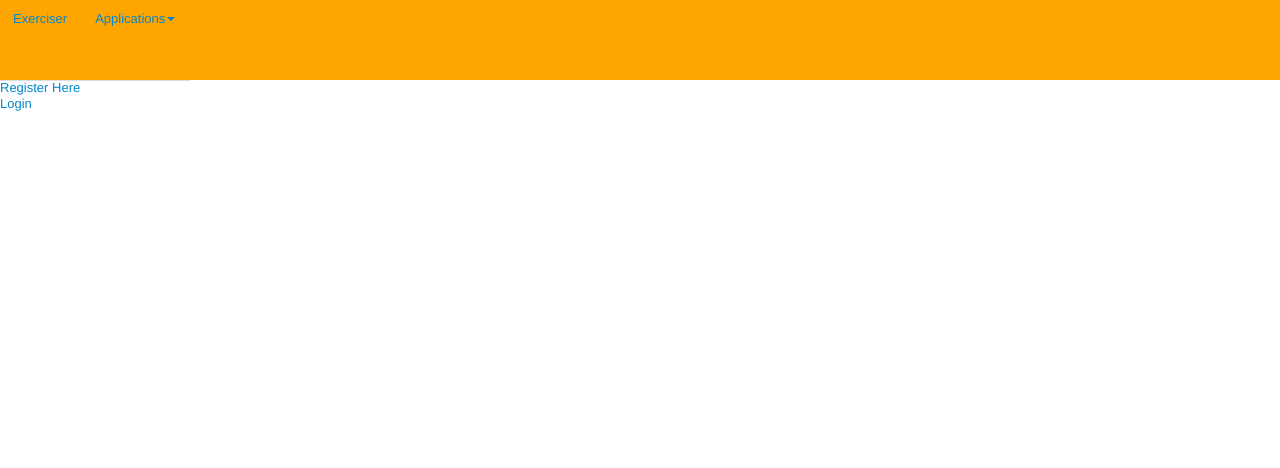
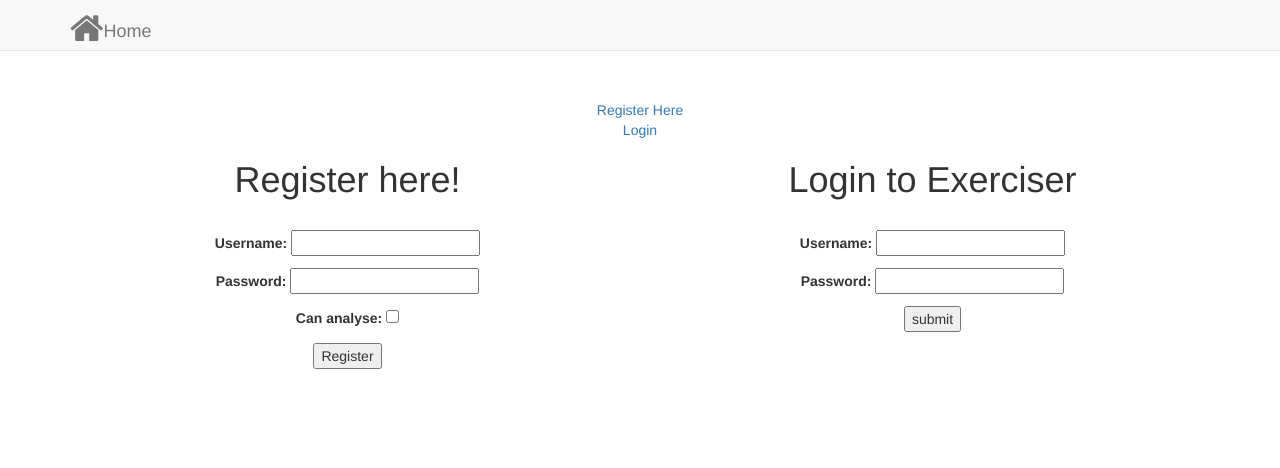
Before and after one commit to emivulpe/exerciser, a Django app: page /exerciser/teacher_interface/ in a window 1280 px wide. Shown: the top 468 px of the page. Run offline with Django 3.2, Linux system fonts and the light colour scheme; data comes from the database, SQL or seed files in the repository; both versions use the stored data as it was after the commit; parts of the project's set-up code (start-up, migrations or seed data) failed here and were passed over; some libraries are stand-ins or nearby versions.

Commit message:
better ui works

```diff
--- a/l4project/exercises_system_project/exerciser/forms.py
+++ b/l4project/exercises_system_project/exerciser/forms.py
@@ -9,6 +9,12 @@ class UserForm(forms.ModelForm):
 		model = User
 		fields = ('username', 'password')
 
+	def __init__(self, *args, **kwargs):
+		super(UserForm, self).__init__(*args, **kwargs)
+
+		for fieldname in ['username']:
+			self.fields[fieldname].help_text = None
+
 class GroupForm(forms.ModelForm):
     class Meta:
         model = Teacher
--- a/l4project/exercises_system_project/exerciser/views.py
+++ b/l4project/exercises_system_project/exerciser/views.py
@@ -56,6 +56,7 @@ def add_group(request):
 
 @requires_csrf_token
 def create_group(request):
+	print "in create group"
 	group_name = request.POST['group']
 	teacher_username = request.POST['teacher']
 	user = User.objects.filter(username = teacher_username)
@@ -215,11 +216,20 @@ def teacher_interface(request):
 
 	# Construct a dictionary to pass to the template engine as its context.
 	# Note the key boldmessage is the same as {{ boldmessage }} in the template!
-	context_dict = {'applications' : application_list}
 
 	# for application in application_list:
 	#	application.url = application.name.replace(' ', '_')
 	print "fde"
+
+
+
+	# If it's a HTTP POST, we're interested in processing form data.
+
+	user_form = UserForm()
+	group_form = GroupForm()
+
+	context_dict = {'applications' : application_list,'user_form': user_form, 'group_form': group_form}
+
 
 	# Return a rendered response to send to the client.
 	# We make use of the shortcut function to make our lives easier.
@@ -270,17 +280,10 @@ def register(request):
         else:
             print user_form.errors, group_form.errors
 
-    # Not a HTTP POST, so we render our form using two ModelForm instances.
-    # These forms will be blank, ready for user input.
-    else:
-        user_form = UserForm()
-        group_form = GroupForm()
-
+    print registered
+    request.session['registered'] = registered
     # Render the template depending on the context.
-    return render_to_response(
-            'exerciser/register.html',
-            {'user_form': user_form, 'group_form': group_form,'registered': registered},
-            context)
+    return HttpResponseRedirect('/exerciser/teacher_interface')
 
 
 def user_login(request):
--- a/l4project/exercises_system_project/exercises_system_project/settings.py
+++ b/l4project/exercises_system_project/exercises_system_project/settings.py
@@ -200,4 +200,5 @@ TEMPLATE_CONTEXT_PROCESSORS = ("django.contrib.auth.context_processors.auth",
 	"django.core.context_processors.media",
 	"django.core.context_processors.static",
 	"django.contrib.messages.context_processors.messages",
-	"exerciser.context_processor.applications")
+	"exerciser.context_processor.applications",
+	"django.core.context_processors.request")
--- a/l4project/exercises_system_project/templates/exerciser/base.html
+++ b/l4project/exercises_system_project/templates/exerciser/base.html
@@ -11,6 +11,18 @@
 		<link href="{% static 'css/css.css' %}" rel="stylesheet">
 		<link href="http://ajax.googleapis.com/ajax/libs/jqueryui/1.7.0/themes/base/jquery-ui.css" rel="stylesheet" />
 		<link rel="stylesheet" type="text/css" href="http://ajax.googleapis.com/ajax/libs/jqueryui/1.7.1/themes/base/jquery-ui.css"/>
+		<link rel="stylesheet" href="{% static 'font-awesome-4.2.0/css/font-awesome.min.css' %} ">
+
+
+
+		<!-- Latest compiled and minified CSS -->
+		<link rel="stylesheet" href="https://maxcdn.bootstrapcdn.com/bootstrap/3.3.1/css/bootstrap.min.css">
+
+
+		<!-- Latest compiled and minified JavaScript -->
+		<script src="https://maxcdn.bootstrapcdn.com/bootstrap/3.3.1/js/bootstrap.min.js"></script>
+
+
 
         <title>Exerciser- {% block title %}Exercise!{% endblock %}</title>
 
--- a/l4project/exercises_system_project/templates/exerciser/graph_viewer.html
+++ b/l4project/exercises_system_project/templates/exerciser/graph_viewer.html
@@ -35,7 +35,7 @@
 </select>
 
 <button id="button" class="autocompare">Set new data</button>
-<div id="container" style="min-width: 310px; height: 400px; margin: 0 auto"> </div>
+<div id="container" style="min-width: 310px; height: 400px; margin: 0 auto"><i class="fa fa-info-circle"></i><span class="landing-text">Please select an application and a group you would like to view statistics for!</span> </div>
 
 <script>
 
--- a/l4project/exercises_system_project/templates/exerciser/teacher_interface.html
+++ b/l4project/exercises_system_project/templates/exerciser/teacher_interface.html
@@ -1,10 +1,35 @@
-{% extends 'exerciser/base.html' %}
+{% extends 'exerciser/teacher_interface_base.html' %}
 {% load poll_extras %}
+
+
 
 {% block body_block %}
 
+<nav class="navbar navbar-default navbar-fixed-top" role="navigation">
+    <div class="container">
+        <!-- Brand and toggle get grouped for better mobile display -->
+        <div class="navbar-header">
+            <button type="button" class="navbar-toggle" data-toggle="collapse" data-target="#bs-example-navbar-collapse-1">
+                <span class="sr-only">Toggle navigation</span>
+                <span class="icon-bar"></span>
+                <span class="icon-bar"></span>
+                <span class="icon-bar"></span>
+            </button>
+            <a class="navbar-brand" href="/exerciser/teacher_interface/">
+			<i class="fa fa-home fa-lg landing-icon fa-2x"></i><span class="landing-text">Home</span>
+			</a>
+        </div>
+
+        <!-- /.navbar-collapse -->
+    </div>
+    <!-- /.container -->
+</nav>
+
+<header class="intro">
+    <div class="intro-body">
 
 
+<!--
 {% if user.is_authenticated %}
 <a href="/exerciser/statistics/">View Statistics</a><br />
 <a href="/exerciser/add_group/">Register Group</a><br />
@@ -14,5 +39,115 @@
 <a href="/exerciser/login/">Login</a><br />
 {% endif %}
 
+-->
+{% if user.is_authenticated %}
+        <div class="container">
+            <div class="row">
+				<div class="col-md-4 text-center">
+					<h1>Register a group</h1><br>
 
+				   <form>
+
+
+					<p><label for="id_username">Group ID:</label> <input type="text" name="group"></p>
+						<input id="button" type="submit" value="Register">
+					</form>
+				</div>
+
+				<div class="col-md-4 text-center">
+					<h1 class="brand-heading" style="font-size: 36pt;"><a href="/exerciser/statistics/"><i class="fa fa-bar-chart landing-icon fa-lg fa-5x"></i><br><br><span class="landing-text">View Statistics</span></a></h1>
+				</div>
+				<div class="col-md-4 text-center">
+					<h1 class="brand-heading" style="font-size: 36pt;"><a href="/exerciser/logout/"><i class="fa fa-key landing-icon fa-lg fa-5x"></i><br><br><span class="landing-text">Logout</span></a></h1>
+				</div>
+            </div>
+        </div>
+
+
+{% else %}
+<a href="/exerciser/register/">Register Here</a><br />
+<a href="/exerciser/login/">Login</a><br />
+        <div class="container">
+            <div class="row">
+				<div class="col-md-6 text-center">
+						{% if request.session.registered %}
+						<i class="fa fa-check"></i>
+						<strong>Thank you for registering! Please log in</strong>
+						{% else %}
+						<h1>Register here!</h1><br />
+
+						<form id="user_form" method="post" action="/exerciser/register/"
+								enctype="multipart/form-data">
+
+							{% csrf_token %}
+
+							<!-- Display each form. The as_p method wraps each element in a paragraph
+								 (<p>) element. This ensures each element appears on a new line,
+								 making everything look neater. -->
+							{{ user_form.as_p }}
+							{{ group_form.as_p }}
+
+							<!-- Provide a button to click to submit the form. -->
+							<input type="submit" name="submit" value="Register" />
+						</form>
+						{% endif %}
+				</div>
+
+				<div class="col-md-6 text-center">
+					<h1>Login to Exerciser</h1>
+
+					<form id="login_form" method="post" action="/exerciser/login/"><br>
+						{% csrf_token %}
+
+
+						<p><label for="id_username">Username:</label> <input id="id_username" maxlength="30" name="username" type="text"></p>
+
+						<p><label for="id_password">Password:</label> <input id="id_password" name="password" type="password"></p>
+						<input type="submit" value="submit" />
+					</form>
+				</div>
+            </div>
+        </div>
+
+{% endif %}
+
+    </div>
+</header>
+
+
+
+		<script type="text/javascript" src="/static/jquery-2.1.1.js"></script>
+
+		<script>
+		    $('#button').click(function () {
+				console.log("click");
+				var group_name = $('input:text[name=group]').val();
+				var csrftoken = getCookie('csrftoken');
+				console.log("{{ user.username }}");
+				$.post("/exerciser/create_group/",
+				{
+					csrfmiddlewaretoken : csrftoken,
+					teacher : "{{ user.username }}",
+					group : group_name
+				});
+
+			});
+
+
+		function getCookie(name) {
+			var cookieValue = null;
+			if (document.cookie && document.cookie != '') {
+				var cookies = document.cookie.split(';');
+				for (var i = 0; i < cookies.length; i++) {
+					var cookie = jQuery.trim(cookies[i]);
+					// Does this cookie string begin with the name we want?
+					if (cookie.substring(0, name.length + 1) == (name + '=')) {
+						cookieValue = decodeURIComponent(cookie.substring(name.length + 1));
+						break;
+					}
+				}
+			}
+			return cookieValue;
+		}
+		</script>
 {% endblock %}
--- /dev/null
+++ b/l4project/exercises_system_project/templates/exerciser/teacher_interface_base.html
@@ -0,0 +1,59 @@
+<!DOCTYPE html>
+{% load static %}
+<html style = "margin-top:0px;">
+	<head>
+		<meta charset="utf-8">
+		<meta name="viewport" content="width=device-width, initial-scale=1.0">
+
+		<title>Teacher Interface</title>
+
+
+		<link rel="stylesheet" href="{% static 'font-awesome-4.2.0/css/font-awesome.min.css' %} ">
+
+		<link rel="stylesheet" href="https://maxcdn.bootstrapcdn.com/bootstrap/3.3.1/css/bootstrap.min.css">
+		<style>
+
+		.intro {
+			display: table;
+			width: 100%;
+			height: auto;
+			padding: 100px 0;
+			text-align: center;
+		}
+
+
+
+		</style>
+		{% block style %} {% endblock %}
+		{% block scripts %} {% endblock %}
+	</head>
+
+
+
+
+	<body>
+
+	<nav class="navbar navbar-default navbar-fixed-top" role="navigation">
+		<div class="container">
+			<!-- Brand and toggle get grouped for better mobile display -->
+			<div class="navbar-header">
+				<button type="button" class="navbar-toggle" data-toggle="collapse" data-target="#bs-example-navbar-collapse-1">
+					<span class="sr-only">Toggle navigation</span>
+					<span class="icon-bar"></span>
+					<span class="icon-bar"></span>
+					<span class="icon-bar"></span>
+				</button>
+				<a class="navbar-brand" href="/exerciser/teacher_interface/">
+				<i class="fa fa-home fa-lg landing-icon fa-2x"></i><span class="landing-text">Home</span>
+				</a>
+			</div>
+
+			<!-- /.navbar-collapse -->
+		</div>
+		<!-- /.container -->
+	</nav>
+
+	{% block body_block %}
+	{% endblock %}
+	</body>
+</html>
```
Also changed, not shown: l4project/exercises_system_project/exerciser.db.
